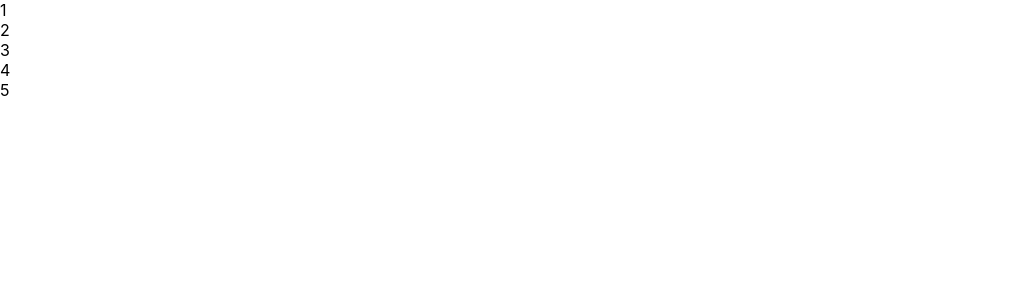
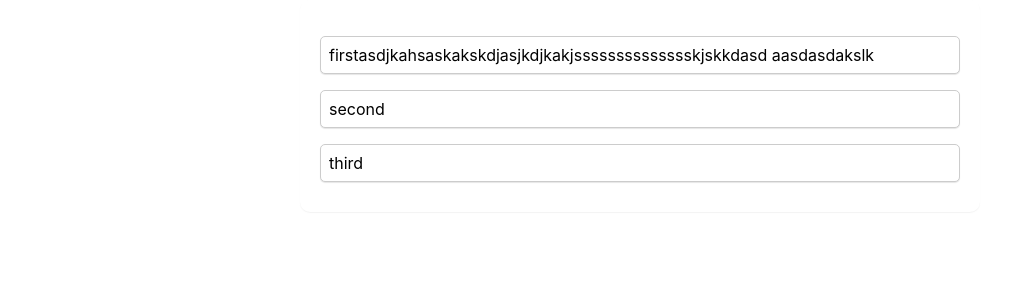
Before and after one commit to c-emery-0/test, a React (Create React App) app in the folder test-app/: page / in a window 1280 px wide. Shown: the top 300 px of the page, without its empty margins (0-1023 px from the left). Built offline with nearby package versions, Linux system fonts and the light colour scheme.

Commit message:
css formatting & using custom data

```diff
--- a/test-app/src/App.js
+++ b/test-app/src/App.js
@@ -1,94 +1,35 @@
 import "./index.css";
-import {
-  DndContext,
-  useSensor,
-  useSensors,
-  PointerSensor,
-  KeyboardSensor,
-  closestCenter
-} from "@dnd-kit/core";
+import DndTest from "./dnd-test.js";
+import { useState } from "react";
 
-import {
-  useSortable,
-  SortableContext,
-  sortableKeyboardCoordinates,
-  verticalListSortingStrategy,
-  arrayMove
-} from "@dnd-kit/sortable";
-import { restrictToVerticalAxis } from "@dnd-kit/modifiers";
-import { useState } from "react";
-import { CSS } from "@dnd-kit/utilities";
-
-function SortableItem(props) {
-  const {
-    attributes,
-    listeners,
-    setNodeRef,
-    transform,
-    transition
-  } = useSortable({ id: props.id });
-
-  const style = {
-    transform: CSS.Transform.toString(transform),
-    transition
-  };
+export default function App() {
+  const [items, setItems] = useState([
+    {
+        id: 1,
+        name: 'firstasdjkahsaskakskdjasjkdjkakjsssssssssssssskjskkdasd aasdasdakslk',
+        positionx: null,
+        positiony: null,
+    },
+    {
+        id: 2,
+        name: 'second',
+        positionx: null,
+        positiony: null,
+    },
+    {
+        id: 3,
+        name: 'third',
+        positionx: null,
+        positiony: null,
+    },
+])
 
   return (
-    <div
-      className="border bg-sky-200 my-2"
-      ref={setNodeRef}
-      style={style}
-      {...attributes}
-      {...listeners}
-    >
-      {props.id}
-    </div>
-  );
-}
-
-export default function App() {
-  const [items, setItems] = useState(["1", "2", "3", "4", "5"]);
-  const sensors = useSensors(
-    useSensor(PointerSensor),
-    useSensor(KeyboardSensor, {
-      coordinateGetter: sortableKeyboardCoordinates
-    })
-  );
-
-  return (
-    <div className="p-5">
-      <div className="w-[300px]">
-        <DndContext
-          sensors={sensors}
-          onDragEnd={handleDragEnd}
-          collisionDetection={closestCenter}
-          modifiers={[restrictToVerticalAxis]}
-        >
-          <div className="border">
-            <SortableContext
-              items={items}
-              strategy={verticalListSortingStrategy}
-            >
-              {items.map((id) => (
-                <SortableItem key={id} id={id} />
-              ))}
-            </SortableContext>
-          </div>
-        </DndContext>
+    <div className="App">
+      <div className="sortable-list">
+        <DndTest file = {items}/>
       </div>
     </div>
   );
 
-  function handleDragEnd(event) {
-    const { active, over } = event;
-
-    if (active.id !== over.id) {
-      setItems((items) => {
-        const oldIndex = items.indexOf(active.id);
-        const newIndex = items.indexOf(over.id);
-
-        return arrayMove(items, oldIndex, newIndex);
-      });
-    }
-  }
 }
--- /dev/null
+++ b/test-app/src/dnd-test.js
@@ -0,0 +1,92 @@
+import "./index.css";
+import {
+  DndContext,
+  useSensor,
+  useSensors,
+  PointerSensor,
+  KeyboardSensor,
+} from "@dnd-kit/core";
+
+import {
+  useSortable,
+  SortableContext,
+  sortableKeyboardCoordinates,
+  verticalListSortingStrategy,
+  arrayMove
+} from "@dnd-kit/sortable";
+import { restrictToVerticalAxis } from "@dnd-kit/modifiers";
+import { useState } from "react";
+import { CSS } from "@dnd-kit/utilities";
+
+function SortableItem(props) {
+  const {
+    attributes,
+    listeners,
+    setNodeRef,
+    transform,
+    transition
+  } = useSortable({ id: props.id });
+
+  const style = {
+    transform: CSS.Transform.toString(transform),
+    transition
+  };
+
+  return (
+    <div
+      className="item"
+      ref={setNodeRef}
+      style={style}
+      {...attributes}
+      {...listeners}
+    >
+      {props.id.name}
+    </div>
+  );
+}
+
+export default function DndTest({file}) {
+  const [items, setitems] = useState(file);
+  const sensors = useSensors(
+    useSensor(PointerSensor),
+    useSensor(KeyboardSensor, {
+      coordinateGetter: sortableKeyboardCoordinates
+    })
+  );
+
+  return (
+    <div className="p-5">
+      <div className="w-[300px]">
+        <DndContext
+          sensors={sensors}
+          onDragEnd={handleDragEnd}
+          modifiers={[restrictToVerticalAxis]}
+        >
+          <div className="border">
+            <SortableContext
+              items={items}
+              strategy={verticalListSortingStrategy}
+            >
+              {items.map((item) => (
+                <SortableItem key={item} id={item} />
+              ))}
+            </SortableContext>
+          </div>
+        </DndContext>
+      </div>
+    </div>
+  );
+
+  function handleDragEnd(event) {
+    const { active, over } = event;
+
+    if (active.id !== over.id) {
+      setitems((items) => {
+        const oldIndex = items.indexOf(active.id);
+        const newIndex = items.indexOf(over.id);
+
+        return arrayMove(items, oldIndex, newIndex);
+      });
+    }
+  }
+}
--- a/test-app/src/index.css
+++ b/test-app/src/index.css
@@ -11,3 +11,26 @@ code {
   font-family: source-code-pro, Menlo, Monaco, Consolas, 'Courier New',
     monospace;
 }
+.sortable-list {
+	margin: auto;
+	width: 40rem;
+	align-content: auto;
+	background: #ffffff;
+	border-radius: 10px;
+	padding: 20px;
+	box-shadow: 0 1px 1px rgba(133, 133, 133, 0.1);
+}
+.sortable-list .item {
+	margin-top: 1rem;
+	border: 1px solid #ccc;
+	justify-content: space-between;
+	list-style: none;
+	display: flex;
+	cursor: move;
+	background: #ffffff;
+	align-items: center;
+	border-radius: 5px;
+	padding: .5rem .5rem;
+	margin-bottom: 10px;
+	box-shadow: 0 1px 1px rgba(0, 0, 0, 0.1);
+}
```
